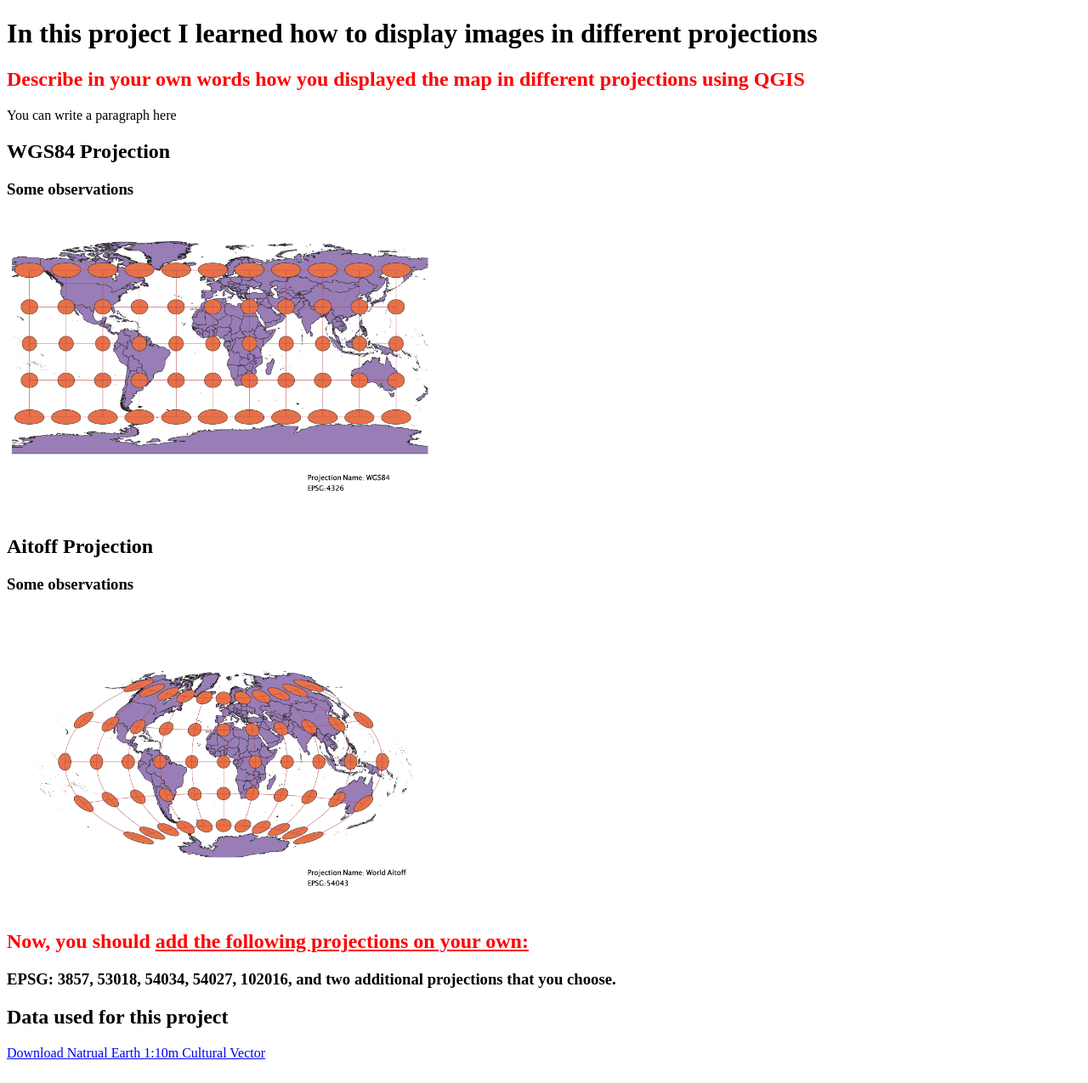
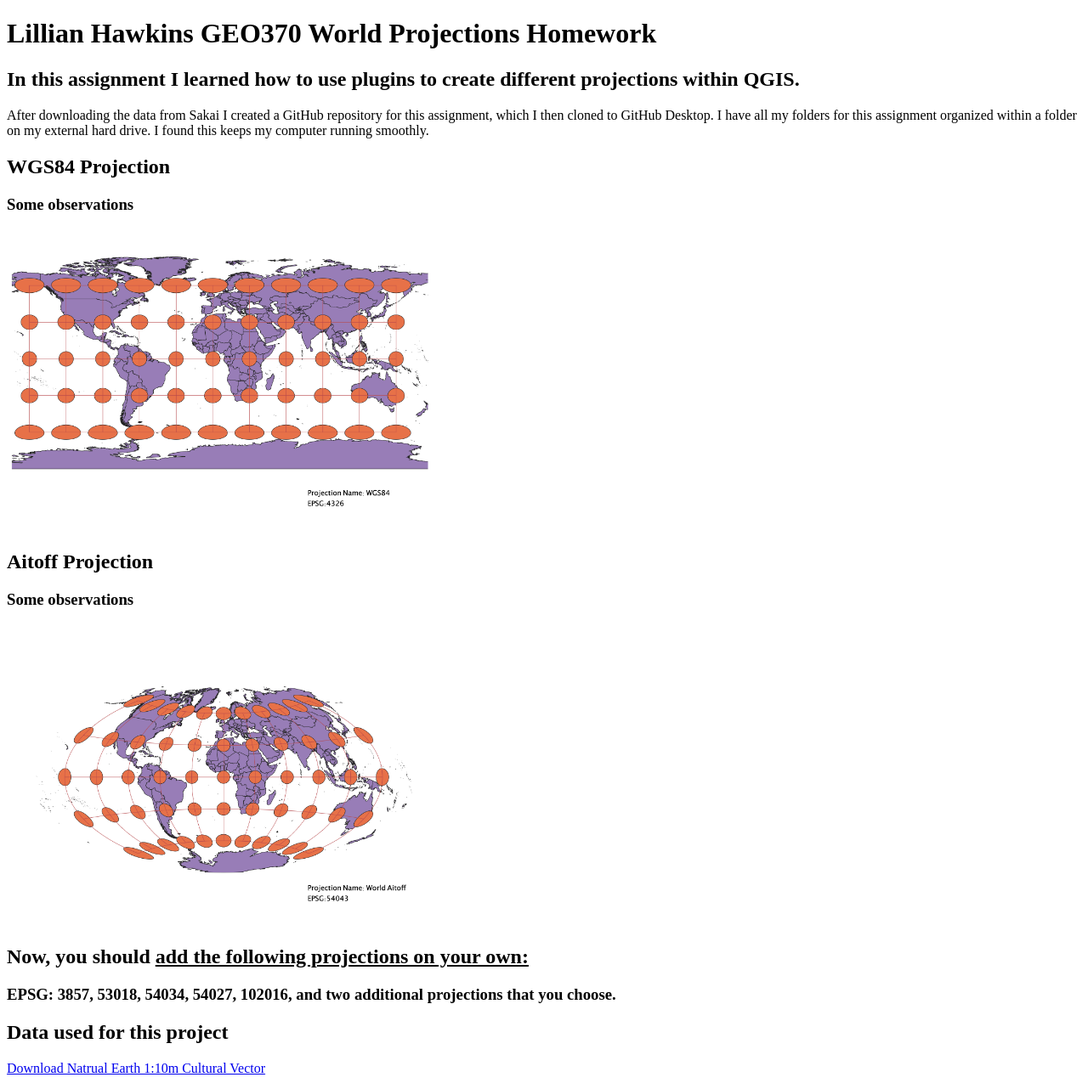
Before and after one commit to lilyhawk/GEO370HW3, a plain HTML site: page Worldprojections/worldprojections.html in a window 1280 px wide. Shown: the whole page at 85% size. Drawn offline with Linux system fonts and the light colour scheme; files whose address does not match are found by name.

Commit message:
formatting

```diff
--- a/Worldprojections/worldprojections.html
+++ b/Worldprojections/worldprojections.html
@@ -4,12 +4,18 @@
     <meta charset="UTF-8">
     <meta name="viewport" content="width=device-width, initial-scale=1.0">
     <title>Projections</title>
+
+    <link rel="stylesheet" href="style.css">
+
 </head>
+
 <body>
-    <h1>In this project I learned how to display images in different projections</h1>
+    <h1>Lillian Hawkins GEO370 World Projections Homework</h1>
 
-    <h2 style="color:red">Describe in your own words how you displayed the map in different projections using QGIS</h2>
-    <p>You can write a paragraph here</p>
+    <h2>In this assignment I learned how to use plugins to create different projections within QGIS.</h2>
+    <p> After downloading the data from Sakai I created a GitHub repository for this assignment, which I then cloned to GitHub Desktop. I have all my folders for this assignment organized within a folder on my external hard drive. I found this keeps my computer running smoothly.
+
+      </p>
 
     <h2>WGS84 Projection</h2>
     <h3>Some observations</h3>
@@ -21,7 +27,7 @@
     <a href=".//maps/54043.png">
     <img src=".//maps/54043.png" alt="Aitoff" width='500px'>
     </a>
-    <h2 style="color:red">Now, you should <u>add the following projections on your own:</u></h2>
+    <h2> Now, you should <u>add the following projections on your own:</u></h2>
     <h3>EPSG: 3857, 53018, 54034, 54027, 102016, and two additional projections that you choose.</h3>
     <p></p>
     <h2>Data used for this project</h2>
```
Also changed, not shown: Worldprojections/style.css (added).
